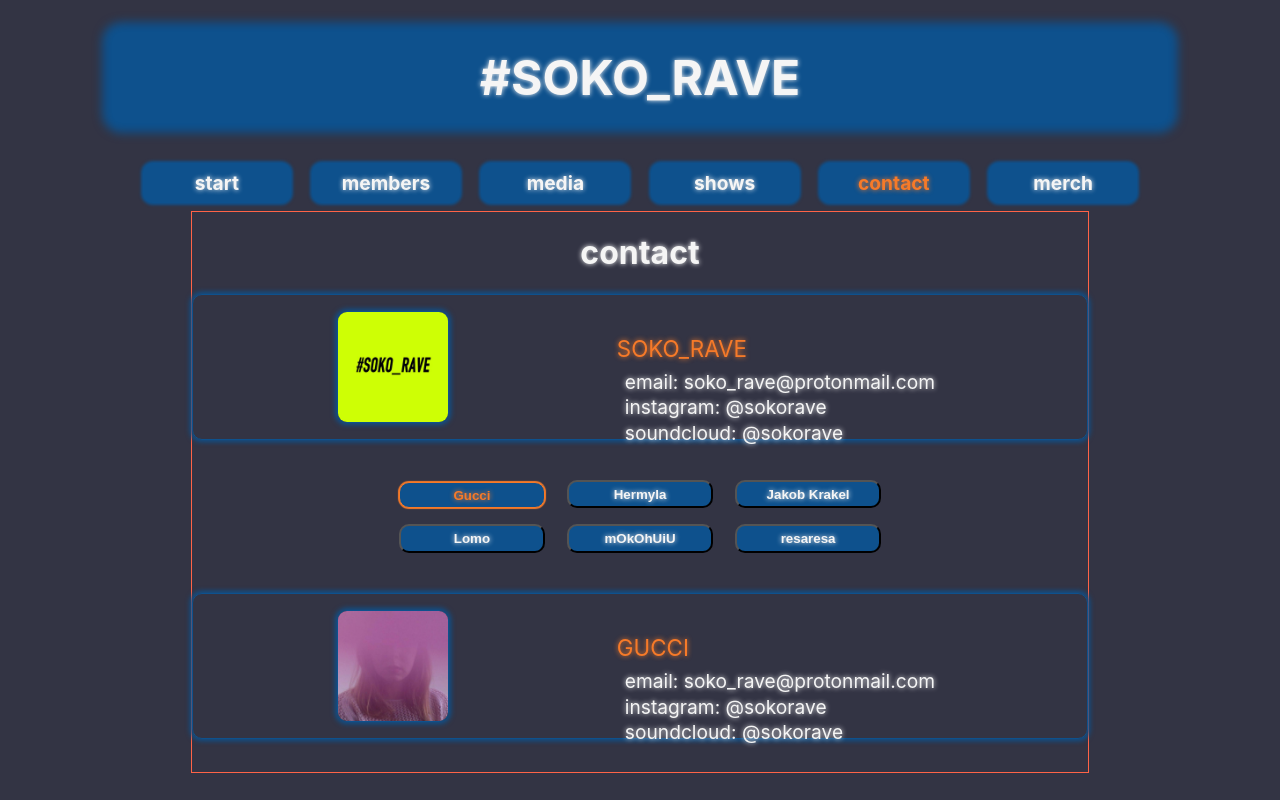
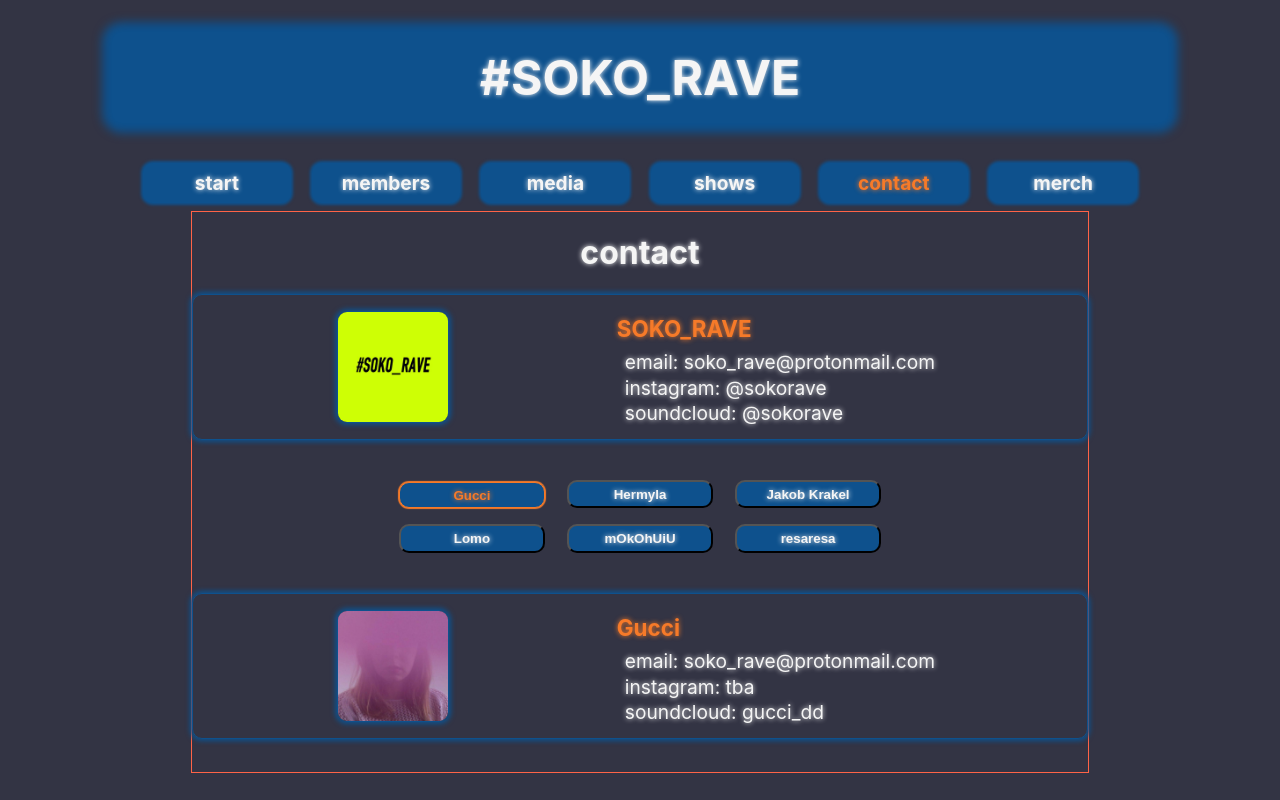
Before and after one commit to zuehler/soko-rave, a React (Vite) app: page /contact in a window 1280 px wide. Built offline with nearby package versions, Linux system fonts and the light colour scheme.

Commit message:
memberContact dynamized

```diff
--- a/src/App.scss
+++ b/src/App.scss
@@ -131,10 +131,12 @@ body {
 
     ul {
       list-style: none;
+      align-self: center;
 
       li:first-child {
         margin: 0.5rem 0;
         font-size: 1.4rem;
+        font-weight: bold;
         color: var(--stickerOrange);
         text-shadow: 0px 0px 5px var(--stickerOrange);
       }
@@ -164,19 +166,23 @@ body {
     flex-flow: row wrap;
     justify-content: space-evenly;
     margin: 2rem;
+
     button {
       display: flex;
       flex-flow: row nowrap;
       align-items: center;
       justify-content: center;
       align-self: flex-end;
+
       margin: 0.5rem 0.5rem;
       padding: 0.3rem 0.3rem;
+
       background-color: var(--copBlue);
+      color: var(--fontColor);
+      text-shadow: 0px 0px 5px var(--fontColor);
+      font-weight: bold;
+
       border-radius: 10px;
-      color: var(--fontColor);
-      font-weight: bold;
-      text-shadow: 0px 0px 5px var(--fontColor);
       transition: ease-in-out 0.25s;
     }
 
@@ -184,9 +190,11 @@ body {
     button:focus {
       color: var(--stickerOrange);
       text-shadow: 0px 0px 5px var(--stickerOrange);
-      transition: ease-in-out 0.25s;
+
       border: 1px solid var(--stickerOrange);
       box-shadow: 0px px 1px 1px var(--stickerOrange);
+
+      transition: ease-in-out 0.25s;
     }
   }
 }
--- a/src/pages/contact/contact.jsx
+++ b/src/pages/contact/contact.jsx
@@ -5,11 +5,12 @@ import { camelizeWords } from "../../tools/camelizeWords.jsx";
 import { ContactSoko } from "../../components/contact/contactSoko/contactSoko.jsx";
 
 export const Contact = () => {
-  const [activeMember, setActiveMember] = useState("gucci");
+  const [activeMember, setActiveMember] = useState("Gucci");
 
   return (
     <div className="contact">
       <h1>contact</h1>
+
       <ContactSoko />
 
       <div className="btnContainer">
@@ -18,28 +19,24 @@ export const Contact = () => {
             <button
               key={index}
               className={camelizeWords(member.name)}
-              value={activeMember}
+              value={`${activeMember}`}
               style={{
                 width: 200 / (memberData.length + 1) + "%",
                 color:
-                  activeMember === camelizeWords(member.name)
-                    ? "#f67a29"
-                    : "whitesmoke",
+                  activeMember === `${member.name}` ? "#f67a29" : "whitesmoke",
                 textShadow:
-                  activeMember === camelizeWords(member.name)
+                  activeMember === `${member.name}`
                     ? "0px 0px 5px #f67a29"
                     : "0px 0px 5px whitesmoke",
                 border:
-                  activeMember === camelizeWords(member.name)
-                    ? "1px solid #f67a29"
-                    : "",
+                  activeMember === `${member.name}` ? "1px solid #f67a29" : "",
                 boxShadow:
-                  activeMember === camelizeWords(member.name)
+                  activeMember === `${member.name}`
                     ? "0px 0px 1px 1px #f67a29"
                     : "",
               }}
               onClick={(e) => {
-                setActiveMember(camelizeWords(member.name));
+                setActiveMember(`${member.name}`);
               }}
             >
               {member.name}
@@ -49,23 +46,66 @@ export const Contact = () => {
       </div>
       <span className={`contactMember ${activeMember}`}>
         <img
-          src={`./public/mugshot_${activeMember}.jpg`}
+          src={`./public/mugshot_${camelizeWords(activeMember)}.jpg`}
           alt={activeMember}
           className={activeMember}
         />
         <ul>
-          <li>GUCCI</li>
+          <li>{activeMember}</li>
           <li>
-            email: <a href={`mailto: ${sokoData.email}`}>{sokoData.email}</a>
+            email:{" "}
+            <a
+              href={`mailto: ${memberData
+                .map((member) => {
+                  return activeMember === member.name ? member.email : "";
+                })
+                .join("")}`}
+            >
+              {memberData
+                .map((member) => {
+                  return activeMember === member.name ? member.email : "";
+                })
+                .join("")}
+            </a>
           </li>
           <li>
             instagram:{" "}
-            <a href={sokoData.instagram.link}>{sokoData.instagram.username}</a>
+            <a
+              href={memberData
+                .map((member) => {
+                  return activeMember === member.name
+                    ? member.instagram.link
+                    : "";
+                })
+                .join("")}
+            >
+              {memberData
+                .map((member) => {
+                  return activeMember === member.name
+                    ? member.instagram.username
+                    : "";
+                })
+                .join("")}
+            </a>
           </li>
           <li>
             soundcloud:{" "}
-            <a href={sokoData.soundcloud.link}>
-              {sokoData.soundcloud.username}
+            <a
+              href={memberData
+                .map((member) => {
+                  return activeMember === member.name
+                    ? member.soundcloud.link
+                    : "";
+                })
+                .join("")}
+            >
+              {memberData
+                .map((member) => {
+                  return activeMember === member.name
+                    ? member.soundcloud.username
+                    : "";
+                })
+                .join("")}
             </a>
           </li>
         </ul>
```
